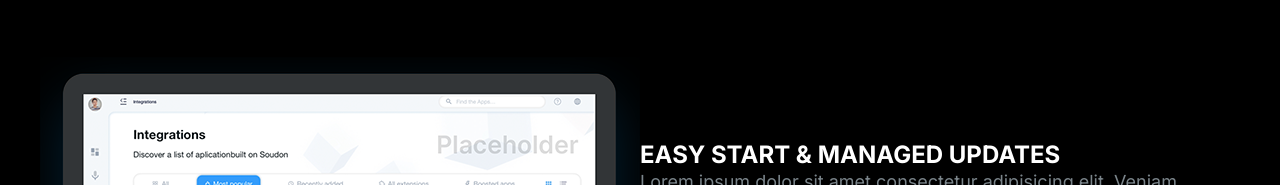
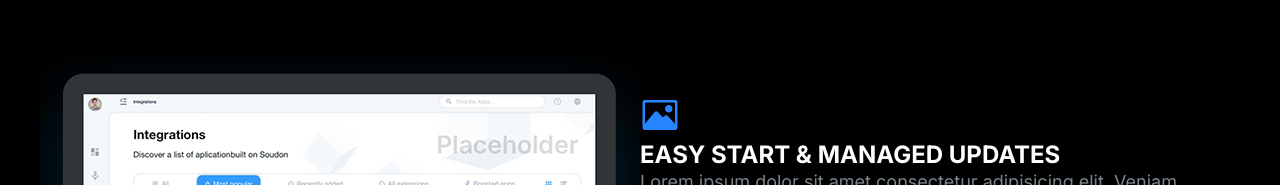
Before and after one commit to EkramulIslam005/First-Website, a website built with Parcel: page index.html in a window 1280 px wide. Shown: the part 3667-3852 px from the top of the page. Built offline with nearby package versions, Linux system fonts and the light colour scheme.

Commit message:
image svg

```diff
--- a/Css/styles.css
+++ b/Css/styles.css
@@ -142,6 +142,7 @@ a {
   width: 40px;
   height: 40px;
 }
+
 .icon--primary {
   fill: var(--color-primary);
 }
--- a/index.html
+++ b/index.html
@@ -19,7 +19,6 @@
     <link rel="stylesheet" href="Css/styles.css" />
     <link rel="stylesheet" href="Css/normalize.css" />
     <link rel="stylesheet" href="https://unpkg.com/aos@next/dist/aos.css" />
-
     <link rel="preconnect" href="https://fonts.gstatic.com" />
     <link
       href="https://fonts.googleapis.com/css2?family=Inter:wght@400;600;700&display=swap"
@@ -579,20 +578,25 @@
           <li>
             <div class="media">
               <div class="media__image">
+                <?xml version="1.0" ?><!DOCTYPE svg PUBLIC '-//W3C//DTD SVG 1.1//EN' 'http://www.w3.org/Graphics/SVG/1.1/DTD/svg11.dtd'>
                 <svg
-                  id="Guide"
                   class="icon icon--primary"
-                  height="512"
+                  height="512px"
+                  id="Layer_1"
+                  style="enable-background: new 0 0 512 512"
+                  version="1.1"
                   viewBox="0 0 512 512"
-                  width="512"
+                  width="512px"
+                  xml:space="preserve"
                   xmlns="http://www.w3.org/2000/svg"
+                  xmlns:xlink="http://www.w3.org/1999/xlink"
                 >
-                  <g fill="rgb(0,0,0)">
+                  <g>
                     <path
-                      d="m460.646 10h-416.708c-18.714 0-33.938 15.521-33.938 34.6v420.122c0 19.078 15.224 34.6 33.89 34.6 3.139.025 315.346 2.492 438.5 2.679h.03a19.282 19.282 0 0 0 13.827-5.813 19.917 19.917 0 0 0 5.753-14.418l-7.421-437.793c-.33-18.735-15.553-33.977-33.933-33.977zm-416.708 12h416.708c11.879 0 21.719 9.954 21.935 22.184l6.511 384.244-96.777-99.462a33.563 33.563 0 0 0 -54.35-3.721l-45.03 53.805a21.4 21.4 0 0 1 -18.452 7.764 21.636 21.636 0 0 1 -17.013-10.959l-81.253-140.576a33.583 33.583 0 0 0 -56.1-3.578l-98.117 113.313v-300.414c0-12.462 9.841-22.6 21.938-22.6zm443.767 465.764a7.377 7.377 0 0 1 -5.282 2.236h-.011c-123.12-.187-435.288-2.654-438.474-2.679-12.1 0-21.938-10.138-21.938-22.6v-101.375l107.321-123.946.271-.337a21.585 21.585 0 0 1 36.236 2.221l81.252 140.576a33.576 33.576 0 0 0 55.057 4.892l45.03-53.805a21.57 21.57 0 0 1 35.25 2.83l.356.591 106.615 109.572.612 36.028a8.007 8.007 0 0 1 -2.295 5.796z"
+                      d="M368,224c26.5,0,48-21.5,48-48c0-26.5-21.5-48-48-48c-26.5,0-48,21.5-48,48C320,202.5,341.5,224,368,224z"
                     />
                     <path
-                      d="m284.988 218.5c29.7 0 53.864-24.671 53.864-54.995s-24.164-54.995-53.864-54.995-53.863 24.671-53.863 54.995 24.163 54.995 53.863 54.995zm0-97.99c23.084 0 41.864 19.287 41.864 42.995s-18.78 43-41.864 43-41.863-19.288-41.863-42.995 18.775-42.996 41.863-42.996z"
+                      d="M452,64H60c-15.6,0-28,12.7-28,28.3v327.4c0,15.6,12.4,28.3,28,28.3h392c15.6,0,28-12.7,28-28.3V92.3   C480,76.7,467.6,64,452,64z M348.9,261.7c-3-3.5-7.6-6.2-12.8-6.2c-5.1,0-8.7,2.4-12.8,5.7l-18.7,15.8c-3.9,2.8-7,4.7-11.5,4.7   c-4.3,0-8.2-1.6-11-4.1c-1-0.9-2.8-2.6-4.3-4.1L224,215.3c-4-4.6-10-7.5-16.7-7.5c-6.7,0-12.9,3.3-16.8,7.8L64,368.2V107.7   c1-6.8,6.3-11.7,13.1-11.7h357.7c6.9,0,12.5,5.1,12.9,12l0.3,260.4L348.9,261.7z"
                     />
                   </g>
                 </svg>
```
Also changed, not shown: Images/211677_image_icon.svg (added).
